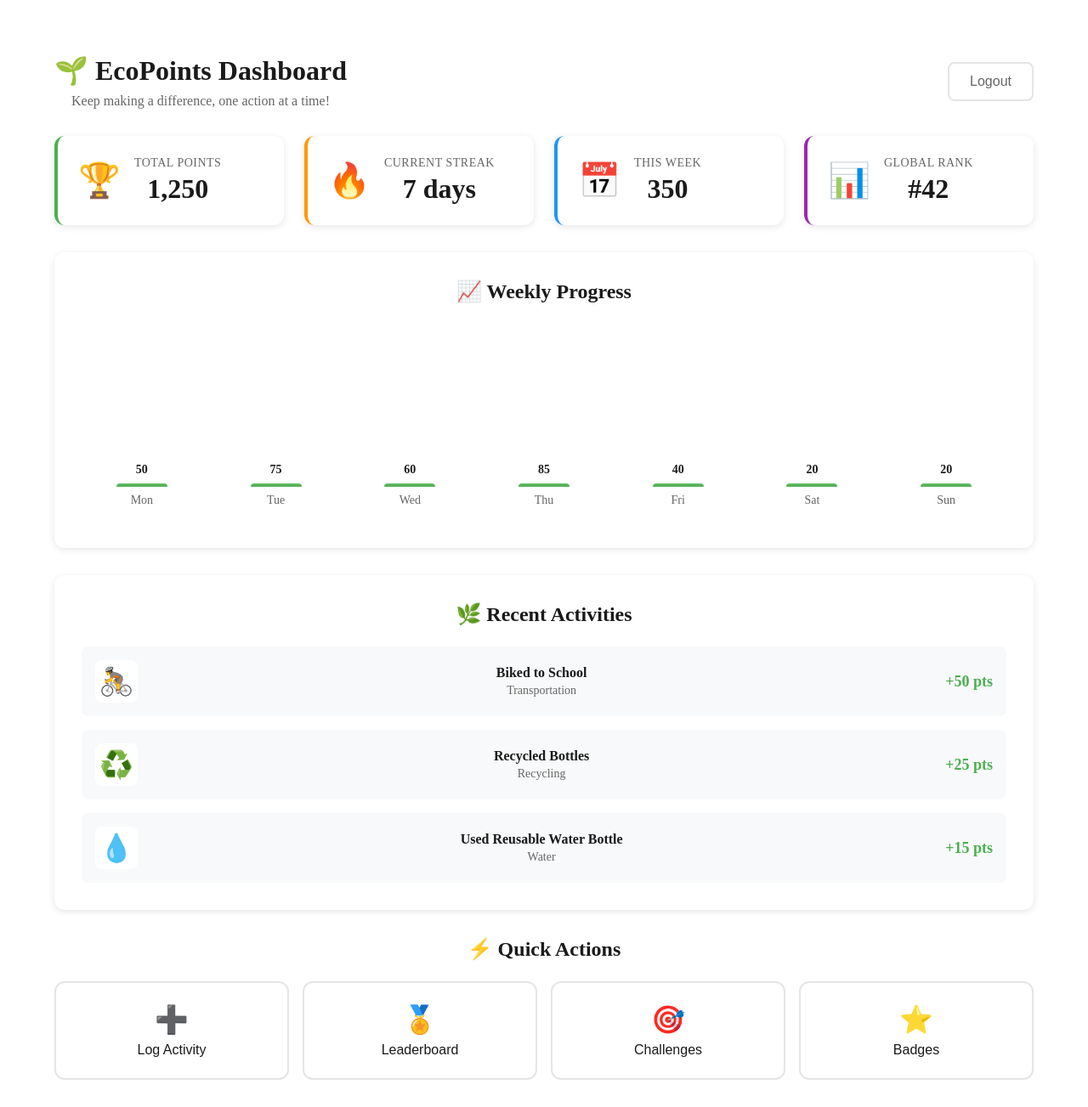
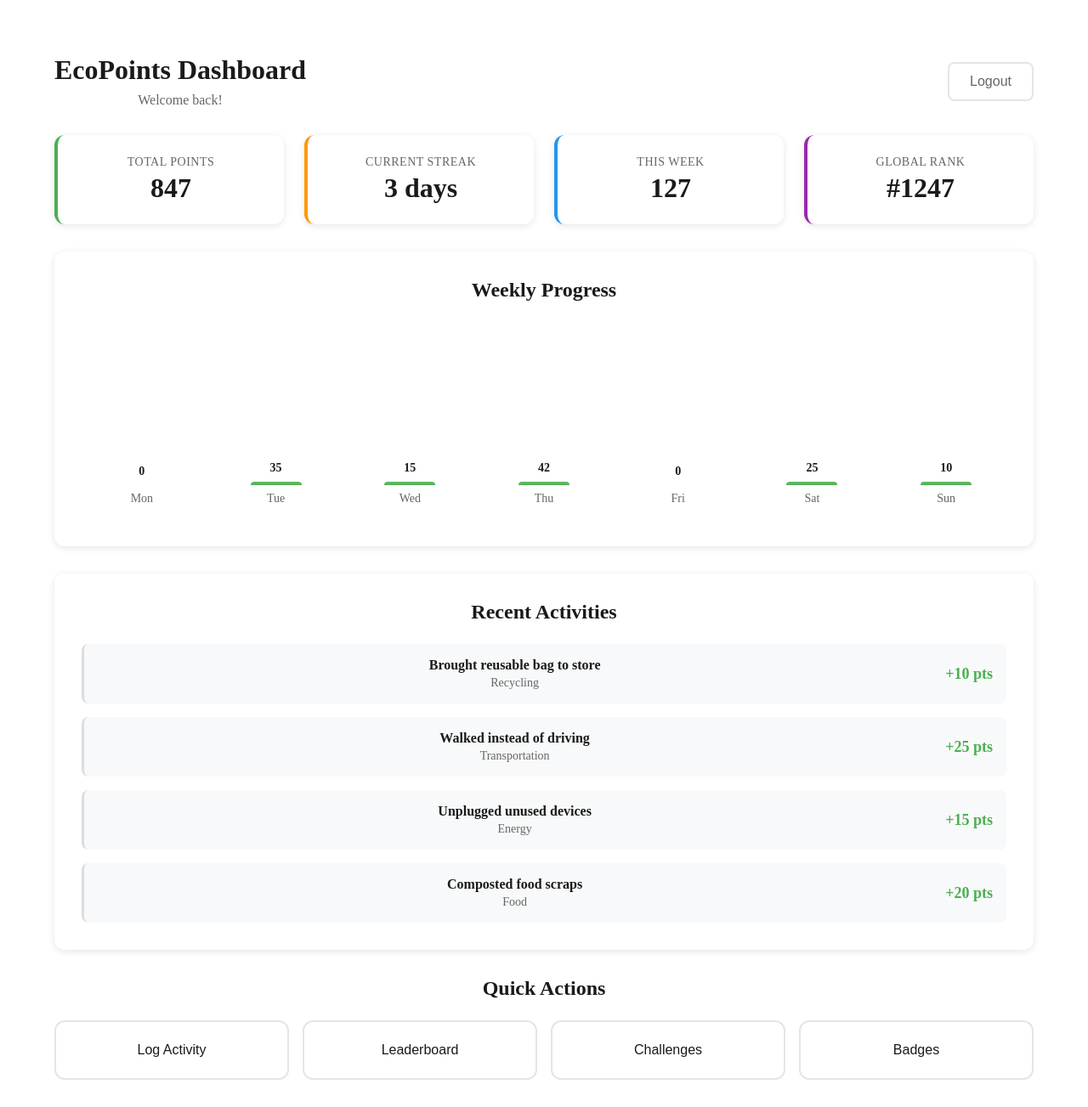
Before and after one commit to Austin-Metke/Project-3-Frontend, a React (Vite) app: page /dashboard-preview in a window 1280 px wide. Shown: the whole page at 85% size. Built offline with nearby package versions, Linux system fonts and the light colour scheme.

Commit message:
Updated Mock Dashboard

```diff
--- a/src/pages/Dashboard.css
+++ b/src/pages/Dashboard.css
@@ -54,9 +54,6 @@
   background: white;
   border-radius: 12px;
   padding: 1.5rem;
-  display: flex;
-  align-items: center;
-  gap: 1rem;
   box-shadow: 0 2px 8px rgba(0, 0, 0, 0.1);
   transition: transform 0.2s;
 }
@@ -80,10 +77,6 @@
 
 .stat-card-warning {
   border-left: 4px solid #9C27B0;
-}
-
-.stat-icon {
-  font-size: 2.5rem;
 }
 
 .stat-content h3 {
@@ -189,21 +182,11 @@
   background: #f8f9fa;
   border-radius: 8px;
   transition: background 0.2s;
+  border-left: 3px solid #ddd;
 }
 
 .activity-item:hover {
   background: #e9ecef;
-}
-
-.activity-icon {
-  font-size: 2rem;
-  width: 50px;
-  height: 50px;
-  display: flex;
-  align-items: center;
-  justify-content: center;
-  background: white;
-  border-radius: 8px;
 }
 
 .activity-content {
@@ -243,8 +226,8 @@
 
 .action-btn {
   display: flex;
-  flex-direction: column;
   align-items: center;
+  justify-content: center;
   gap: 0.5rem;
   padding: 1.5rem;
   background: white;
@@ -262,10 +245,6 @@
   background: #f1f8f4;
   transform: translateY(-2px);
   box-shadow: 0 4px 12px rgba(76, 175, 80, 0.2);
-}
-
-.action-icon {
-  font-size: 2rem;
 }
 
 /* Empty State */
@@ -363,10 +342,6 @@
     padding: 1rem;
   }
 
-  .stat-icon {
-    font-size: 2rem;
-  }
-
   .stat-value {
     font-size: 1.5rem;
   }
--- a/src/pages/DashboardMock.tsx
+++ b/src/pages/DashboardMock.tsx
@@ -5,63 +5,77 @@ import './Dashboard.css'
 
 // MOCK DATA for testing UI without backend
 const mockStats: UserStats = {
-  totalPoints: 1250,
-  currentStreak: 7,
-  weeklyPoints: 350,
-  monthlyPoints: 980,
-  rank: 42,
+  totalPoints: 847,
+  currentStreak: 3,
+  weeklyPoints: 127,
+  monthlyPoints: 563,
+  rank: 1247,
   recentActivities: [
     {
       id: '1',
       userId: 'user1',
       activityType: {
         id: 'type1',
-        name: 'Biked to School',
-        description: 'Used bicycle instead of car',
-        points: 50,
-        category: 'Transportation'
+        name: 'Brought reusable bag to store',
+        description: 'Used reusable bag instead of plastic',
+        points: 10,
+        category: 'Recycling'
       },
-      points: 50,
-      category: 'Transportation',
-      createdAt: new Date().toISOString()
+      points: 10,
+      category: 'Recycling',
+      createdAt: new Date(Date.now() - 2 * 3600000).toISOString()
     },
     {
       id: '2',
       userId: 'user1',
       activityType: {
         id: 'type2',
-        name: 'Recycled Bottles',
-        description: 'Recycled plastic bottles',
+        name: 'Walked instead of driving',
+        description: 'Short trip on foot',
         points: 25,
-        category: 'Recycling'
+        category: 'Transportation'
       },
       points: 25,
-      category: 'Recycling',
-      createdAt: new Date(Date.now() - 3600000).toISOString()
+      category: 'Transportation',
+      createdAt: new Date(Date.now() - 6 * 3600000).toISOString()
     },
     {
       id: '3',
       userId: 'user1',
       activityType: {
         id: 'type3',
-        name: 'Used Reusable Water Bottle',
-        description: 'Avoided single-use plastic',
+        name: 'Unplugged unused devices',
+        description: 'Reduced phantom power usage',
         points: 15,
-        category: 'Water'
+        category: 'Energy'
       },
       points: 15,
-      category: 'Water',
-      createdAt: new Date(Date.now() - 7200000).toISOString()
+      category: 'Energy',
+      createdAt: new Date(Date.now() - 22 * 3600000).toISOString()
+    },
+    {
+      id: '4',
+      userId: 'user1',
+      activityType: {
+        id: 'type4',
+        name: 'Composted food scraps',
+        description: 'Kitchen composting',
+        points: 20,
+        category: 'Food'
+      },
+      points: 20,
+      category: 'Food',
+      createdAt: new Date(Date.now() - 28 * 3600000).toISOString()
     }
   ],
   weeklyProgress: [
-    { day: 'Mon', points: 50 },
-    { day: 'Tue', points: 75 },
-    { day: 'Wed', points: 60 },
-    { day: 'Thu', points: 85 },
-    { day: 'Fri', points: 40 },
-    { day: 'Sat', points: 20 },
-    { day: 'Sun', points: 20 }
+    { day: 'Mon', points: 0 },
+    { day: 'Tue', points: 35 },
+    { day: 'Wed', points: 15 },
+    { day: 'Thu', points: 42 },
+    { day: 'Fri', points: 0 },
+    { day: 'Sat', points: 25 },
+    { day: 'Sun', points: 10 }
   ]
 }
 
@@ -80,8 +94,8 @@ export default function DashboardMock() {
       {/* Header */}
       <header className="dashboard-header">
         <div>
-          <h1>🌱 EcoPoints Dashboard</h1>
-          <p className="subtitle">Keep making a difference, one action at a time!</p>
+          <h1>EcoPoints Dashboard</h1>
+          <p className="subtitle">Welcome back!</p>
         </div>
         <button onClick={handleLogout} className="btn-logout">
           Logout
@@ -91,7 +105,6 @@ export default function DashboardMock() {
       {/* Stats Overview */}
       <div className="stats-grid">
         <div className="stat-card stat-card-primary">
-          <div className="stat-icon">🏆</div>
           <div className="stat-content">
             <h3>Total Points</h3>
             <p className="stat-value">{stats.totalPoints.toLocaleString()}</p>
@@ -99,7 +112,6 @@ export default function DashboardMock() {
         </div>
 
         <div className="stat-card stat-card-success">
-          <div className="stat-icon">🔥</div>
           <div className="stat-content">
             <h3>Current Streak</h3>
             <p className="stat-value">{stats.currentStreak} days</p>
@@ -107,7 +119,6 @@ export default function DashboardMock() {
         </div>
 
         <div className="stat-card stat-card-info">
-          <div className="stat-icon">📅</div>
           <div className="stat-content">
             <h3>This Week</h3>
             <p className="stat-value">{stats.weeklyPoints}</p>
@@ -115,7 +126,6 @@ export default function DashboardMock() {
         </div>
 
         <div className="stat-card stat-card-warning">
-          <div className="stat-icon">📊</div>
           <div className="stat-content">
             <h3>Global Rank</h3>
             <p className="stat-value">#{stats.rank}</p>
@@ -125,7 +135,7 @@ export default function DashboardMock() {
 
       {/* Weekly Progress Chart */}
       <div className="card">
-        <h2>📈 Weekly Progress</h2>
+        <h2>Weekly Progress</h2>
         <div className="chart-container">
           {stats.weeklyProgress.map((day) => (
             <div key={day.day} className="chart-bar-wrapper">
@@ -148,11 +158,10 @@ export default function DashboardMock() {
 
       {/* Recent Activities */}
       <div className="card">
-        <h2>🌿 Recent Activities</h2>
+        <h2>Recent Activities</h2>
         <div className="activities-list">
           {stats.recentActivities.map((activity) => (
             <div key={activity.id} className="activity-item">
-              <div className="activity-icon">{getCategoryIcon(activity.category)}</div>
               <div className="activity-content">
                 <h4>{activity.activityType.name}</h4>
                 <p className="activity-category">{activity.category}</p>
@@ -165,22 +174,18 @@ export default function DashboardMock() {
 
       {/* Quick Actions */}
       <div className="quick-actions">
-        <h2>⚡ Quick Actions</h2>
+        <h2>Quick Actions</h2>
         <div className="action-buttons">
-          <button className="action-btn" onClick={() => alert('Activity Logging coming in next PR!')}>
-            <span className="action-icon">➕</span>
+          <button className="action-btn" onClick={() => alert('This feature is coming in the next PR!')}>
             <span>Log Activity</span>
           </button>
-          <button className="action-btn" onClick={() => alert('Leaderboard coming soon!')}>
-            <span className="action-icon">🏅</span>
+          <button className="action-btn" onClick={() => alert('Leaderboard page coming soon!')}>
             <span>Leaderboard</span>
           </button>
-          <button className="action-btn" onClick={() => alert('Challenges coming soon!')}>
-            <span className="action-icon">🎯</span>
+          <button className="action-btn" onClick={() => alert('Weekly challenges coming soon!')}>
             <span>Challenges</span>
           </button>
-          <button className="action-btn" onClick={() => alert('Badges coming soon!')}>
-            <span className="action-icon">⭐</span>
+          <button className="action-btn" onClick={() => alert('Badges system coming soon!')}>
             <span>Badges</span>
           </button>
         </div>
@@ -188,16 +193,3 @@ export default function DashboardMock() {
     </div>
   )
 }
-
-// Helper function to get category icons
-function getCategoryIcon(category: string): string {
-  const icons: Record<string, string> = {
-    Transportation: '🚴',
-    Recycling: '♻️',
-    Energy: '⚡',
-    Water: '💧',
-    Food: '🥗',
-    Other: '🌍'
-  }
-  return icons[category] || '🌍'
-}
```
